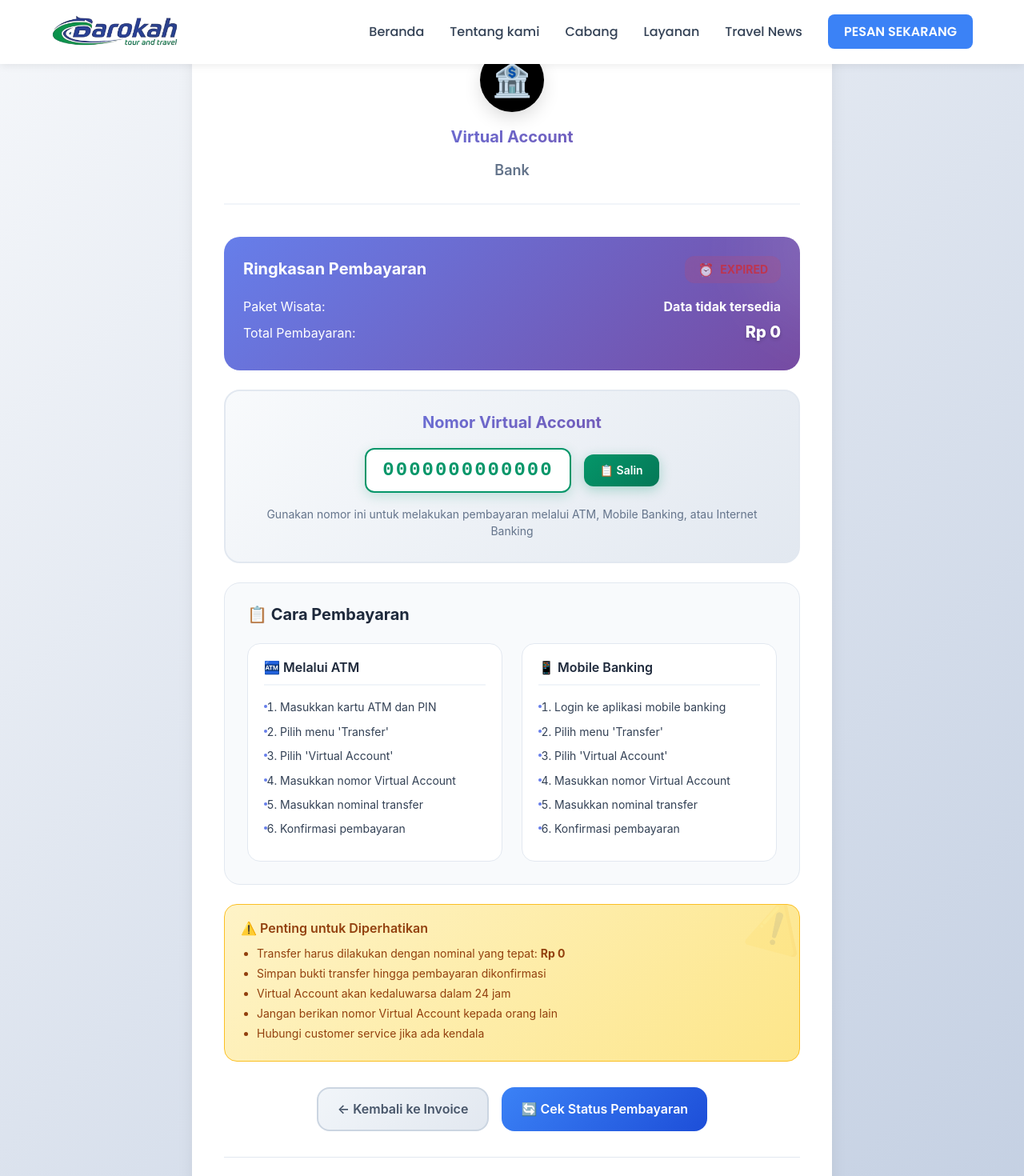
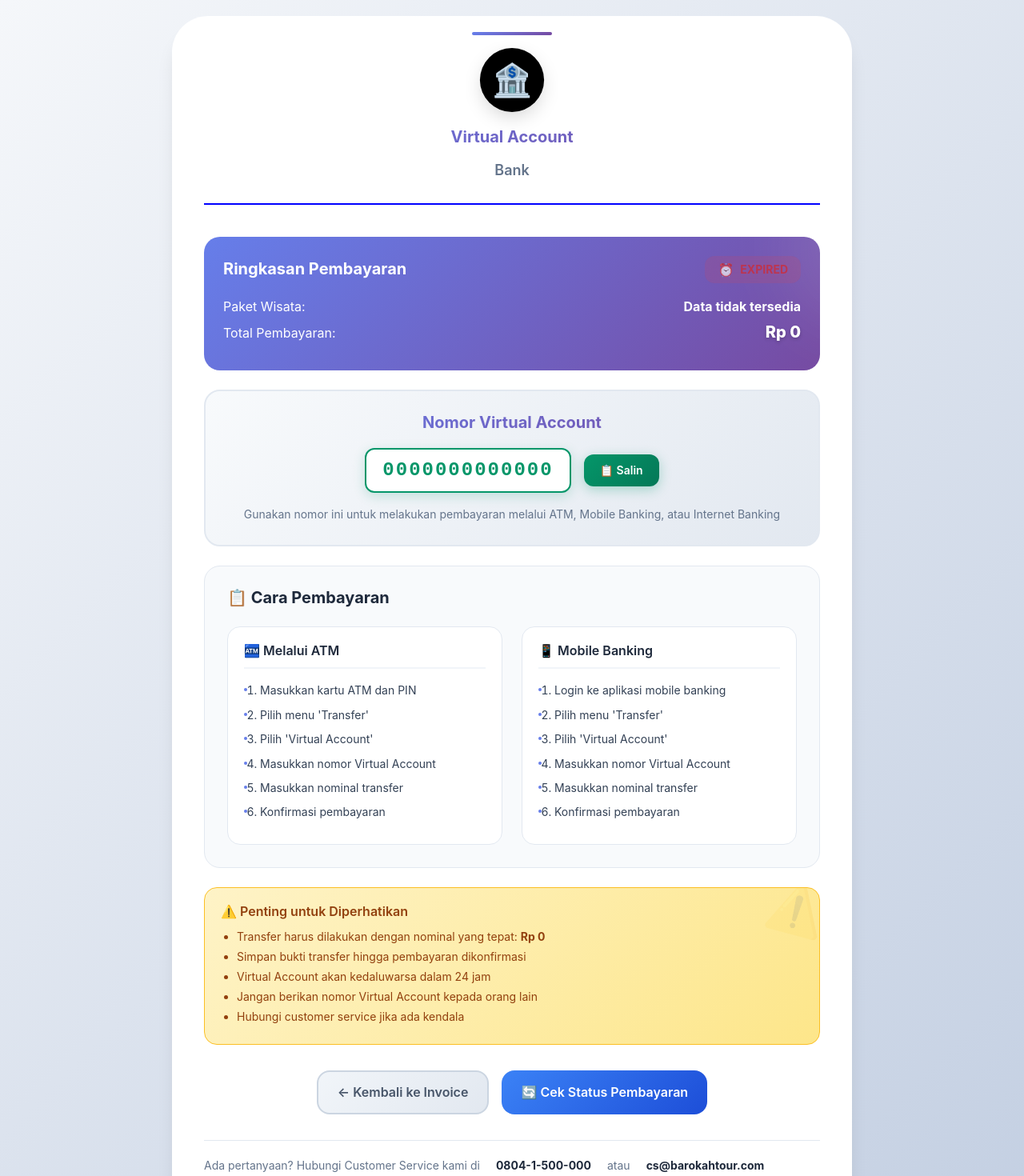
Before and after one commit to Arul250703/barokah-travel, a React (Create React App) app: page /virtual-account in a window 1280 px wide. Shown: the top 1470 px of the page at 80% size. Built offline with nearby package versions, Linux system fonts and the light colour scheme.

Commit message:
perubahan 20

```diff
--- a/public/index.html
+++ b/public/index.html
@@ -1,11 +1,43 @@
 <!DOCTYPE html>
 <html lang="en">
   <head>
-    <meta charset="UTF-8" />
-    <meta name="viewport" content="width=device-width, initial-scale=1.0" />
-    <title>Barokah Tour</title>
+    <meta charset="utf-8" />
+    <link rel="icon" type="image/png" href="%PUBLIC_URL%/Be.jpg" />
+    <meta name="viewport" content="width=device-width, initial-scale=1" />
+    <meta name="theme-color" content="#000000" />
+    <meta
+      name="description"
+      content="Web site created using create-react-app"
+    />
+    <link rel="apple-touch-icon" href="%PUBLIC_URL%/logo192.png" />
+    <!--
+      manifest.json provides metadata used when your web app is installed on a
+      user's mobile device or desktop. See https://developers.google.com/web/fundamentals/web-app-manifest/
+    -->
+    <link rel="manifest" href="%PUBLIC_URL%/manifest.json" />
+    <!--
+      Notice the use of %PUBLIC_URL% in the tags above.
+      It will be replaced with the URL of the `public` folder during the build.
+      Only files inside the `public` folder can be referenced from the HTML.
+
+      Unlike "/favicon.ico" or "favicon.ico", "%PUBLIC_URL%/favicon.ico" will
+      work correctly both with client-side routing and a non-root public URL.
+      Learn how to configure a non-root public URL by running `npm run build`.
+    -->
+    <title>Barokah Tour & Travel</title>
   </head>
   <body>
+    <noscript>You need to enable JavaScript to run this app.</noscript>
     <div id="root"></div>
+    <!--
+      This HTML file is a template.
+      If you open it directly in the browser, you will see an empty page.
+
+      You can add webfonts, meta tags, or analytics to this file.
+      The build step will place the bundled scripts into the <body> tag.
+
+      To begin the development, run `npm start` or `yarn start`.
+      To create a production bundle, use `npm run build` or `yarn build`.
+    -->
   </body>
 </html>
--- a/src/App.js
+++ b/src/App.js
@@ -26,7 +26,7 @@ function AppLayout() {
   const location = useLocation();
 
   // daftar path yang tidak mau pakai header & footer
-  const noLayoutPaths = ["/invoice"];
+  const noLayoutPaths = ["/Invoice", "/virtual-account", "/payment-status", "/tiket", "/pembayaran"];
   const isNoLayout = noLayoutPaths.includes(location.pathname);
 
   return (
--- a/src/components/Header.js
+++ b/src/components/Header.js
@@ -8,7 +8,11 @@ const Header = () => {
         <nav className="navbar">
             <div className="container flex-nav">
                 <Link to="/" className="site-brand">
-                    <img src={Logo} alt="Barokah Tour Logo" />
+                    <img src={Logo} alt="Barokah Tour Logo"
+                     style={{
+                        width: "100px",
+                        height: "50px",
+                        marginRight: "100px" }} />
                 </Link>
                 <ul className="navbar-nav">
                     <li><Link to="/" className="nav-link">Beranda</Link></li>
--- a/src/components/styles/Header.css
+++ b/src/components/styles/Header.css
@@ -111,14 +111,6 @@ body {
     display: none;
 }
 
-/* Dropdown Menu (optional) */
-.dropdown-menu {
-    /* Gaya untuk dropdown jika Anda menambahkannya */
-}
-.dropdown-link {
-    /* Gaya untuk link dropdown */
-}
-
 
 /* Hamburger Menu (Responsive) */
 .nav-toggle {
--- a/src/components/styles/VirtualAccountPage.css
+++ b/src/components/styles/VirtualAccountPage.css
@@ -8,10 +8,10 @@
 }
 
 .va-container {
-  max-width: 800px;
+  max-width: 850px;
   margin: 0 auto;
   background: white;
-  border-radius: 24px;
+  border-radius: 45px;
   padding: 40px;
   box-shadow: 0 20px 25px -5px rgba(0, 0, 0, 0.1), 0 10px 10px -5px rgba(0, 0, 0, 0.04);
   position: relative;
@@ -23,7 +23,7 @@
   text-align: center;
   margin-bottom: 40px;
   padding-bottom: 30px;
-  border-bottom: 2px solid #f1f5f9;
+  border-bottom: 2px solid blue;
   position: relative;
 }
 
--- a/src/pages/VirtualAccountPage.js
+++ b/src/pages/VirtualAccountPage.js
@@ -291,7 +291,7 @@ const VirtualAccount = () => {
           <p className="footer-text">
             Ada pertanyaan? Hubungi Customer Service kami di
             <strong> 0804-1-500-000</strong> atau
-            <strong> cs@wisatatravel.com</strong>
+            <strong> cs@barokahtour.com</strong>
           </p>
           <p className="footer-text" style={{marginTop: '10px', fontSize: '12px'}}>
             Pastikan Anda melakukan pembayaran sebelum batas waktu yang ditentukan
```
Also changed, not shown: public/Be.jpg (added), public/Logo.png (added).
